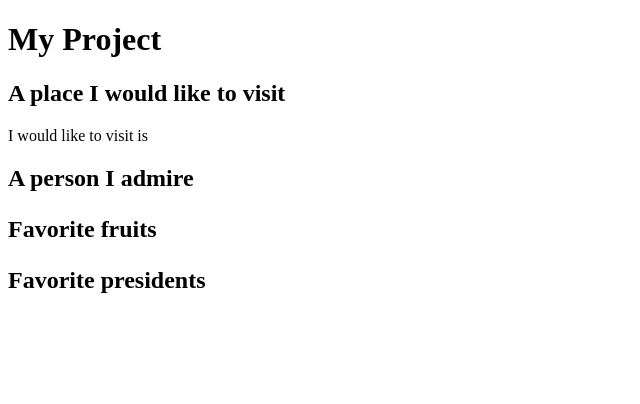
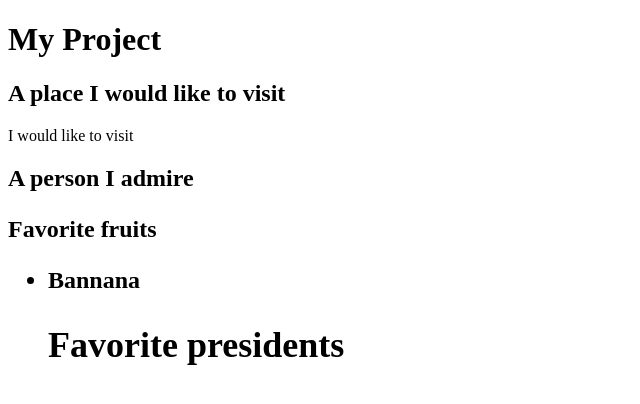
Before and after one commit to natedog98/natedog98.github.io, a plain HTML site: page index.html in a window 1280 px wide. Shown: the whole page, without its empty margins (0-640 px from the left). Drawn offline with Linux system fonts and the light colour scheme.

Commit message:
Update index.html

```diff
--- a/index.html
+++ b/index.html
@@ -10,13 +10,14 @@
 <h1>My Project</h1>
 
 <h2> A place I would like to visit</h2>
-  <p> I would like to visit is</p>
+  <p> I would like to visit </p>
   <h2> A person I admire<h2/>
     <p></p>
     <h2>Favorite fruits<h2>
-      <p></p>
+     <ul>
+       <li>Bannana
       <h2>Favorite presidents</h2>
-      <p></p>
+
 
 </body>
 
```
